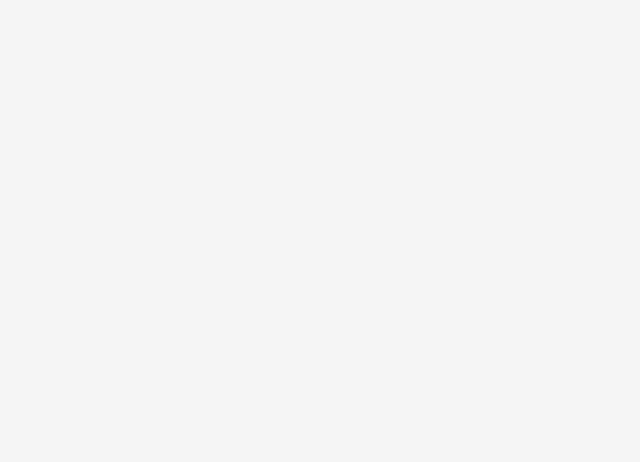
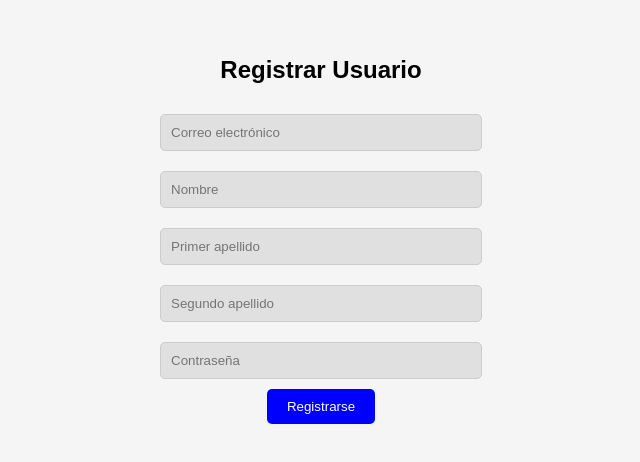
Before and after one commit to Leolopez520/Seguimiento-Metro, a React (Create React App) app in the folder front-tt/: page /signup in a window 1280 px wide. Before the commit this address had no page. Shown: the part 170-632 px from the top of the page, without its empty margins (319-959 px from the left). Built offline with nearby package versions, Linux system fonts and the light colour scheme.

Commit message:
Insercion de pagina signup, forgot password y modificacion de signin con la logica para apuntar al backend

```diff
--- a/front-tt/package.json
+++ b/front-tt/package.json
@@ -6,6 +6,7 @@
     "@testing-library/jest-dom": "^5.17.0",
     "@testing-library/react": "^13.4.0",
     "@testing-library/user-event": "^13.5.0",
+    "axios": "^1.7.7",
     "react": "^18.3.1",
     "react-dom": "^18.3.1",
     "react-router-dom": "^6.26.2",
--- a/front-tt/src/App.js
+++ b/front-tt/src/App.js
@@ -1,13 +1,17 @@
 import React from 'react';
 import { BrowserRouter as Router, Route, Routes } from 'react-router-dom';
 import './App.css';
-import Login from './screens/LoginScreen';
+import LoginScreen from './screens/LoginScreen';
+import SignupScreen from './screens/SignupScreen';
+import ForgotPasswordScreen from './screens/ForgotPasswordScreen';
 
 function App() {
   return (
     <Router>
       <Routes>
-        <Route path="/" element={<Login />} />
+        <Route path="/" element={<LoginScreen />} />
+        <Route path="/signup" element={<SignupScreen />} />
+        <Route path="forgotpassword" element= {<ForgotPasswordScreen/>}/>
       </Routes>
     </Router>
   );
--- /dev/null
+++ b/front-tt/src/components/ForgotPasswordForm.js
@@ -0,0 +1,46 @@
+import React, { useState } from 'react';
+import axios from 'axios';
+//import './ForgotPassword.css';
+import '../styles/ForgotPassword.css'
+
+const ForgotPasswordForm = () => {
+  const [email, setEmail] = useState('');
+
+  const handleResetPassword = async (event) => {
+    event.preventDefault(); // Evitar que el formulario se envíe de forma predeterminada
+
+    try {
+      // Enviar solicitud al servidor para restablecer la contraseña
+      const response = await axios.post('http://20.163.180.10:5000/recuperar', {
+        correo: email,
+      });
+
+      // Manejar la respuesta del servidor
+      if (response.data.status === 'success') {
+        alert('Éxito: Correo de recuperación enviado a tu email');
+      } else {
+        alert(`Error: ${response.data.message}`);
+      }
+    } catch (error) {
+      console.error('Error al conectar con la API:', error);
+      alert('Error de conexión: No se pudo conectar con el servidor');
+    }
+  };
+
+  return (
+    <form className="forgot-password-form" onSubmit={handleResetPassword}>
+      <h2 className="title">Restablecer Contraseña</h2>
+      <input
+        type="email"
+        className="input"
+        placeholder="Correo electrónico"
+        value={email}
+        onChange={(e) => setEmail(e.target.value)}
+        required
+      />
+      <button type="submit" className="forgotpassword-button">Enviar correo de restablecimiento</button>
+    </form>
+  );
+};
+
+export default ForgotPasswordForm;
--- a/front-tt/src/components/LoginForm.js
+++ b/front-tt/src/components/LoginForm.js
@@ -1,31 +1,56 @@
 // src/components/LoginForm.js
 import React, { useState } from 'react';
+import axios from 'axios';
+import { useNavigate } from 'react-router-dom';
 
-const LoginForm = ({ onLogin }) => {
-  const [email, setEmail] = useState('');
-  const [password, setPassword] = useState('');
+const LoginForm = () => {
+  const navigate = useNavigate();
+  const [correo, setCorreo] = useState('');
+  const [contraseña, setContraseña] = useState('');
   const [showPassword, setShowPassword] = useState(false);
+  const [error, setError] = useState('');
 
-  const handleSubmit = (e) => {
-    e.preventDefault();
-    onLogin(email, password);
+  const handleLogin = async (e) => {
+    e.preventDefault(); // Evitar recarga de página
+    try {
+      const response = await axios.post('http://20.163.180.10:5000/login', {
+        correo: correo,
+        contraseña: contraseña,
+      });
+
+      if (response.data.status === 'success') {
+        window.alert(`Bienvenido, ${response.data.usuario.nombre}`);
+        navigate('/home');  // Navegar a la pantalla de Home en la web
+      } else {
+        window.alert('Error: Correo o contraseña incorrectos');
+      }
+    } catch (error) {
+      if (error.response && error.response.status === 401) {
+        window.alert('Error de autenticación: Correo o contraseña incorrectos');
+      } else {
+        console.error('Error al conectar con la API:', error);
+        window.alert('Error de conexión: No se pudo conectar con el servidor');
+      }
+    }
   };
 
   return (
-    <form onSubmit={handleSubmit} className="login-form">
+    <form onSubmit={handleLogin} className="login-form">
       <input
         type="email"
-        placeholder="Correo"
-        value={email}
-        onChange={(e) => setEmail(e.target.value)}
+        placeholder="Correo electrónico"
+        value={correo}
+        onChange={(e) => setCorreo(e.target.value)}
         className="login-input"
+        required
       />
       <input
-        type={showPassword ? 'text' : 'password'}
+        type={showPassword?'text':'password'}
         placeholder="Contraseña"
-        value={password}
-        onChange={(e) => setPassword(e.target.value)}
+        value={contraseña}
+        onChange={(e) => setContraseña(e.target.value)}
         className="login-input"
+        required
       />
       <div className="password-toggle">
         <input
@@ -35,7 +60,7 @@ const LoginForm = ({ onLogin }) => {
         />
         <label>Mostrar Contraseña</label>
       </div>
-      <button type="submit" className="login-button">LOGIN</button>
+      <button type="submit" className="login-button">Iniciar sesión</button>
     </form>
   );
 };
--- /dev/null
+++ b/front-tt/src/components/SignupForm.js
@@ -0,0 +1,104 @@
+// src/components/SignupForm.js
+import React, { useState } from 'react';
+import axios from 'axios';
+import { useNavigate } from 'react-router-dom';
+
+const SignupForm = () => {
+  const navigate = useNavigate();
+  const [correo, setCorreo] = useState('');
+  const [nombre, setNombre] = useState('');
+  const [primerApellido, setPrimerApellido] = useState('');
+  const [segundoApellido, setSegundoApellido] = useState('');
+  const [contraseña, setContraseña] = useState('');
+
+  // Validar el formato de la contraseña
+  const validarContraseña = (contraseña) => {
+    const regex = /^(?=.*[a-z])(?=.*[A-Z])(?=.*\d)(?=.*[!@#$%^&*])[A-Za-z\d!@#$%^&*]{8,}$/;
+    return regex.test(contraseña);
+  };
+
+  const handleSignup = async (e) => {
+    e.preventDefault();
+
+    // Validar el formato de la contraseña
+    if (!validarContraseña(contraseña)) {
+      alert(
+        'La contraseña debe tener al menos 8 caracteres, incluir una mayúscula, una minúscula, un número y un caracter especial.'
+      );
+      return;
+    }
+
+    try {
+      const response = await axios.post('http://20.163.180.10:5000/registro', {
+        correo: correo,
+        nombre: nombre,
+        primer_apellido: primerApellido,
+        segundo_apellido: segundoApellido,
+        contraseña: contraseña,
+        tipo_usuario: false
+      });
+
+      if (response.data.status === 'success') {
+        alert('Usuario registrado correctamente');
+        navigate('/login');
+      } else {
+        alert('Error al registrar el usuario');
+      }
+    } catch (error) {
+      if (error.response && error.response.status === 409) {
+        alert('El correo ya está registrado, intenta con otro.');
+      } else {
+        console.error('Error al conectar con la API:', error);
+        alert('Error de conexión: No se pudo conectar con el servidor');
+      }
+    }
+  };
+
+  return (
+    <form onSubmit={handleSignup} className="signup-form">
+      <input
+        type="email"
+        placeholder="Correo electrónico"
+        value={correo}
+        onChange={(e) => setCorreo(e.target.value)}
+        className="signup-input"
+        required
+      />
+      <input
+        type="text"
+        placeholder="Nombre"
+        value={nombre}
+        onChange={(e) => setNombre(e.target.value)}
+        className="signup-input"
+        required
+      />
+      <input
+        type="text"
+        placeholder="Primer apellido"
+        value={primerApellido}
+        onChange={(e) => setPrimerApellido(e.target.value)}
+        className="signup-input"
+        required
+      />
+      <input
+        type="text"
+        placeholder="Segundo apellido"
+        value={segundoApellido}
+        onChange={(e) => setSegundoApellido(e.target.value)}
+        className="signup-input"
+        required
+      />
+      <input
+        type="password"
+        placeholder="Contraseña"
+        value={contraseña}
+        onChange={(e) => setContraseña(e.target.value)}
+        className="signup-input"
+        required
+      />
+      <button type="submit" className="signup-button">Registrarse</button>
+    </form>
+  );
+};
+
+export default SignupForm;
--- /dev/null
+++ b/front-tt/src/screens/ForgotPasswordScreen.js
@@ -0,0 +1,13 @@
+import React from 'react';
+import ForgotPasswordForm from '../components/ForgotPasswordForm';
+import '../styles/ForgotPassword.css'
+
+const ForgotPasswordScreen = () => {
+  return (
+    <div className="forgot-password-screen">
+      <ForgotPasswordForm />
+    </div>
+  );
+};
+
+export default ForgotPasswordScreen;
--- a/front-tt/src/screens/LoginScreen.js
+++ b/front-tt/src/screens/LoginScreen.js
@@ -1,25 +1,18 @@
 // src/screens/LoginScreen.js
 import React from 'react';
-import { useNavigate } from 'react-router-dom';
 import LoginForm from '../components/LoginForm';
 import '../styles/LoginScreen.css';  // Asegúrate de que el path sea correcto
+import { Link } from 'react-router-dom';  // Importamos Link de react-router-dom
 
 const LoginScreen = () => {
-  const navigate = useNavigate();
-
-  const handleLogin = (email, password) => {
-    // Lógica de autenticación
-    console.log('Login:', email, password);
-    navigate('/home');
-  };
-
   return (
     <div className="login-container">
       <h2 className="login-title">Iniciar Sesión</h2>
-      <LoginForm onLogin={handleLogin} />
+      <LoginForm />
       <div className="links-container">
-        <a href="/forgot-password" className="link">¿Olvidaste tu contraseña?</a>
-        <a href="/signup" className="link">Registrarse</a>
+        <a href="/forgot-password" className="link">¿Olvidaste tu contraseña?OLDDDDDD</a>
+        <Link to="/forgotpassword" className="forgotpassword-link">¿Olvidaste tu contraseña?</Link>
+        <Link to="/signup" className="login-link">Registrarse</Link>
         <a href="/home" className="link">Ver Mapa</a>
         <a href="/admin-map" className="link">Ver Mapa Superusuario</a>
       </div>
--- /dev/null
+++ b/front-tt/src/screens/SignupScreen.js
@@ -0,0 +1,15 @@
+// src/screens/SignupScreen.js
+import React from 'react';
+import SignupForm from '../components/SignupForm';
+import '../styles/SignupScreen.css';  // Asegúrate de que el path sea correcto
+
+const SignupScreen = () => {
+  return (
+    <div className="signup-container">
+      <h2 className="signup-title">Registrar Usuario</h2>
+      <SignupForm />
+    </div>
+  );
+};
+
+export default SignupScreen;
--- /dev/null
+++ b/front-tt/src/styles/ForgotPassword.css
@@ -0,0 +1,41 @@
+.forgot-password-screen {
+    display: flex;
+    justify-content: center;
+    align-items: center;
+    height: 100vh; /* Asegura que ocupe toda la altura de la pantalla */
+    padding: 20px;
+  }
+
+  .forgot-password-form {
+    display: flex;
+    flex-direction: column;
+    width: 100%;
+    max-width: 400px; /* Ancho máximo del formulario */
+  }
+
+  .title {
+    font-size: 24px;
+    font-weight: bold;
+    margin-bottom: 20px;
+    text-align: center;
+  }
+
+  .input {
+    height: 40px;
+    border: 1px solid gray;
+    margin-bottom: 20px;
+    padding: 0 10px;
+  }
+
+  .forgotpassword-button {
+    background-color: blue;
+    color: white;
+    padding: 10px 20px;
+    border: none;
+    border-radius: 5px;
+    cursor: pointer;
+  }
+
+  .forgotpassword-button:hover {
+    background-color: darkblue;
+  }
--- /dev/null
+++ b/front-tt/src/styles/SignupScreen.css
@@ -0,0 +1,49 @@
+/* src/styles/SignupScreen.css */
+body {
+    font-family: Arial, sans-serif;
+    background-color: #f5f5f5;
+    margin: 0;
+  }
+
+  .signup-container {
+    display: flex;
+    flex-direction: column;
+    justify-content: center;
+    align-items: center;
+    height: 100vh;
+  }
+
+  .signup-title {
+    font-weight: bold;
+    font-size: 24px;
+    margin-bottom: 20px;
+  }
+
+  .signup-form {
+    display: flex;
+    flex-direction: column;
+    align-items: center;
+  }
+
+  .signup-input {
+    width: 300px;
+    padding: 10px;
+    margin: 10px 0;
+    border: 1px solid #ccc;
+    border-radius: 5px;
+    background-color: #e1e0e1;
+    color: black;
+  }
+
+  .signup-button {
+    background-color: blue;
+    color: white;
+    padding: 10px 20px;
+    border: none;
+    border-radius: 5px;
+    cursor: pointer;
+  }
+
+  .signup-button:hover {
+    background-color: darkblue;
+  }
```
Also changed, not shown: front-tt/src/styles/LoginScreen.css (line endings or trailing spaces), front-tt/src/styles/Signup.css (deleted), 1 other file (tests, documents, lock files or other folders).
